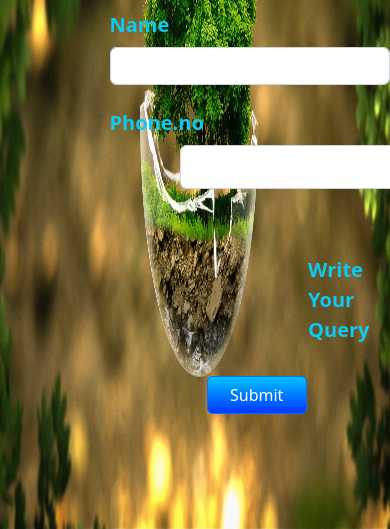
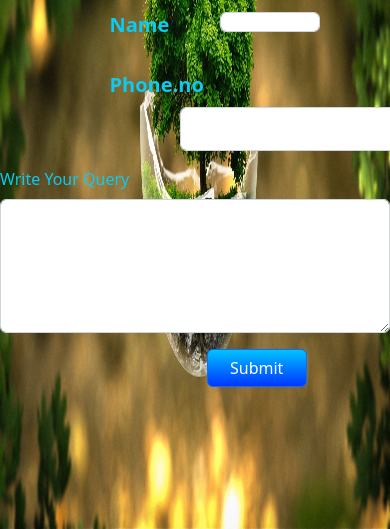
Before and after one commit to CoderPratik60/Pcare.github.io, a plain HTML site: page Contact.html in a window 390 px wide. Shown: the part 315-844 px from the top of the page. Drawn offline with nearby package versions, Linux system fonts and the light colour scheme.

Commit message:
Update Contact.css

```diff
--- a/Contact.css
+++ b/Contact.css
@@ -27,6 +27,9 @@
   font-weight: bold;
   color: rgb(23, 230, 253);
 }
+form #text {
+  margin-left: -90px;
+}
 #need h1 {
   margin-top: 10px;
   margin-left: 50px;
@@ -50,18 +53,6 @@ form #number {
   font-size: 20px;
   font-weight: bold;
 }
-form #Query label {
-  margin-left: 79%;
-}
-form #Query label {
-  font-size: 20px;
-  font-weight: bold;
-  margin-top: 50px;
-}
-form #Query #textbox {
-  margin-left: 123%;
-  margin-top: -127px;
-}
 form #btn {
   margin-left: 53%;
   width: 100px;
@@ -71,3 +62,21 @@ form #btn {
     rgb(0, 55, 255)
   );
 }
+@media (max-width: 600px) {
+  form #text {
+    width: 100px;
+    margin-left: 110px;
+    margin-top: -35px;
+    height: 20px;
+  }
+  form #num {
+    margin-left: 110px;
+    width: 100px;
+    height: 20px;
+    margin-top: -28px;
+  }
+  form #number {
+    font-size: 20px;
+    font-weight: bold;
+  }
+}
```
